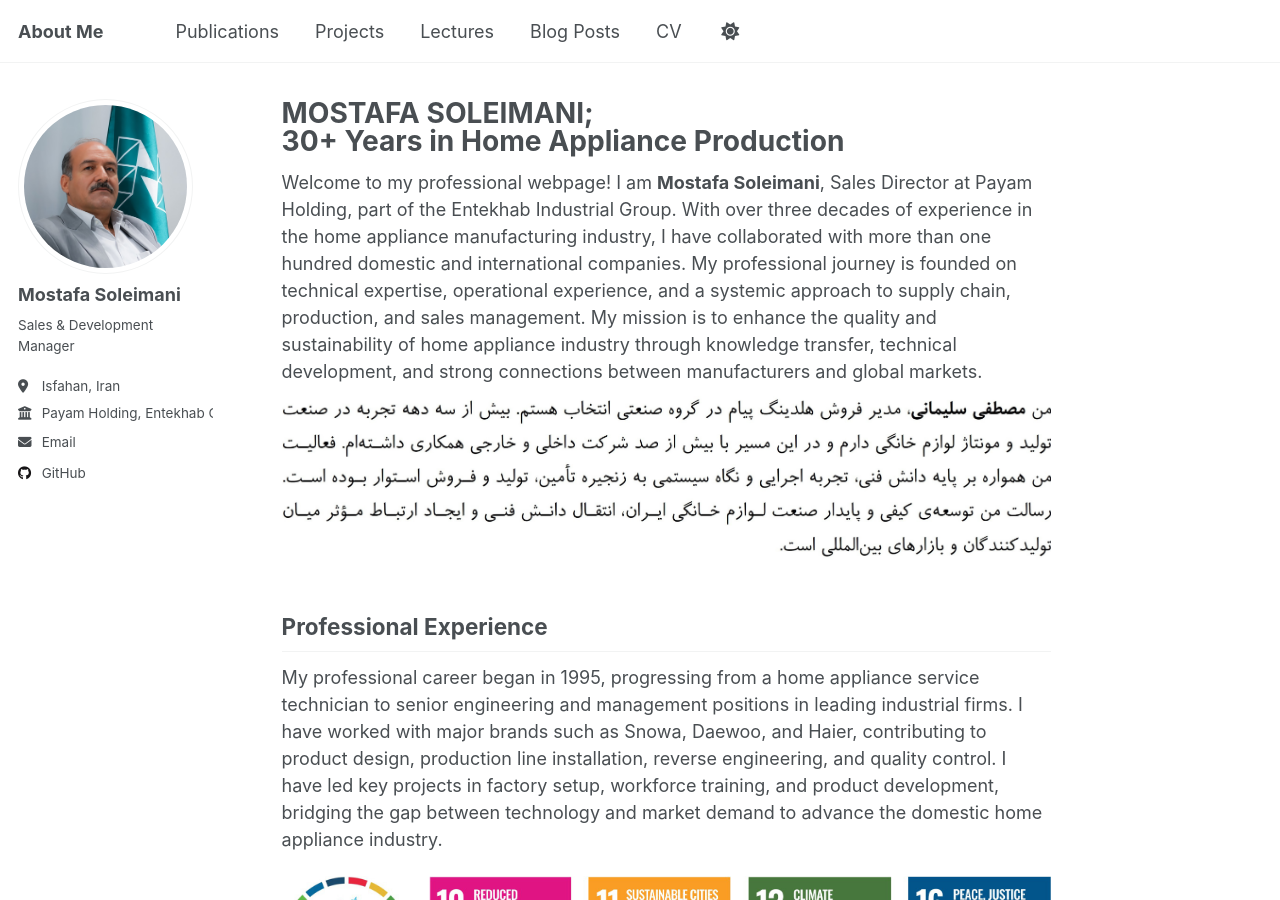
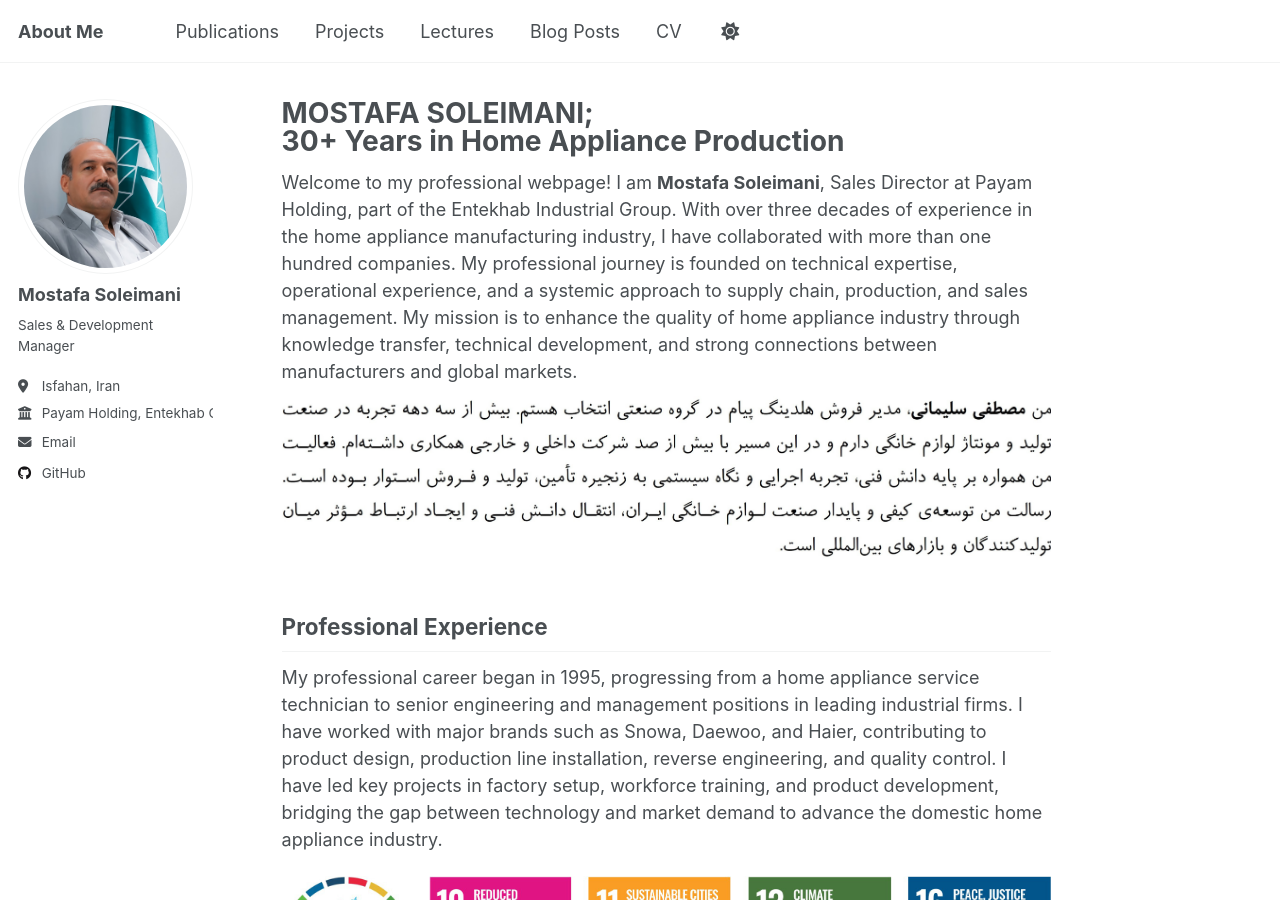
Before and after one commit to mo-soleimani/mo-soleimani.github.io, a Jekyll site: the page built from _pages/about.md, in a window 1280 px wide and 900 px high. Built offline with Jekyll 4.4.1, drawn with Linux system fonts in a browser that asks for light colours; some web fonts are replaced.

Commit message:
Update about.md

```diff
--- a/_pages/about.md
+++ b/_pages/about.md
@@ -7,7 +7,7 @@
   - /about.html
 ---
 
-Welcome to my professional webpage! I am **Mostafa Soleimani**, Sales Director at Payam Holding, part of the Entekhab Industrial Group. With over three decades of experience in the home appliance manufacturing industry, I have collaborated with more than one hundred domestic and international companies. My professional journey is founded on technical expertise, operational experience, and a systemic approach to supply chain, production, and sales management. My mission is to enhance the quality and sustainability of home appliance industry through knowledge transfer, technical development, and strong connections between manufacturers and global markets.
+Welcome to my professional webpage! I am **Mostafa Soleimani**, Sales Director at Payam Holding, part of the Entekhab Industrial Group. With over three decades of experience in the home appliance manufacturing industry, I have collaborated with more than one hundred companies. My professional journey is founded on technical expertise, operational experience, and a systemic approach to supply chain, production, and sales management. My mission is to enhance the quality of home appliance industry through knowledge transfer, technical development, and strong connections between manufacturers and global markets.
 <img src="/images/A01.jpg" alt="TXT" style="width: 100%; display: block; margin: 0 auto; pointer-events: none;" />
 
 Professional Experience
```
